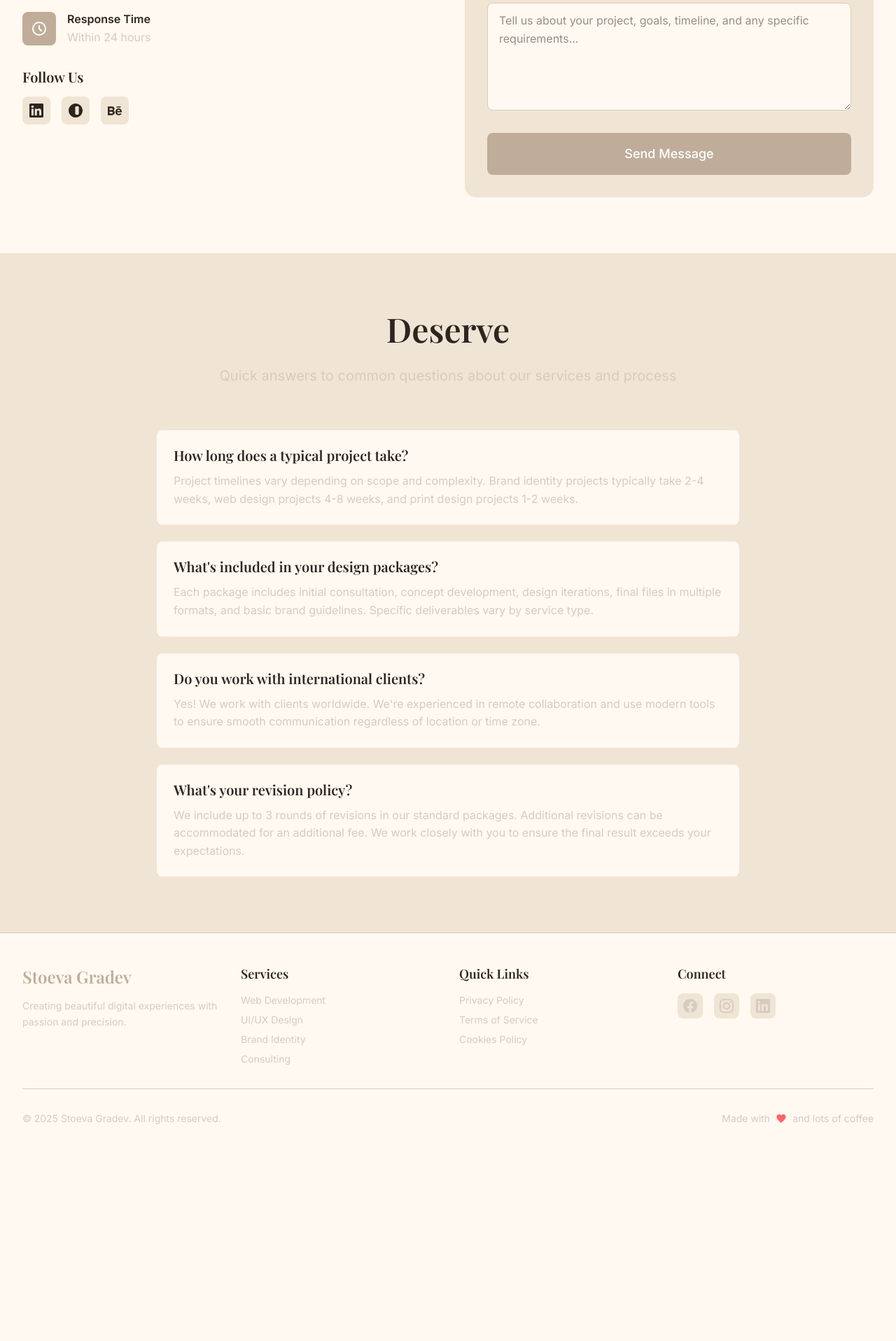
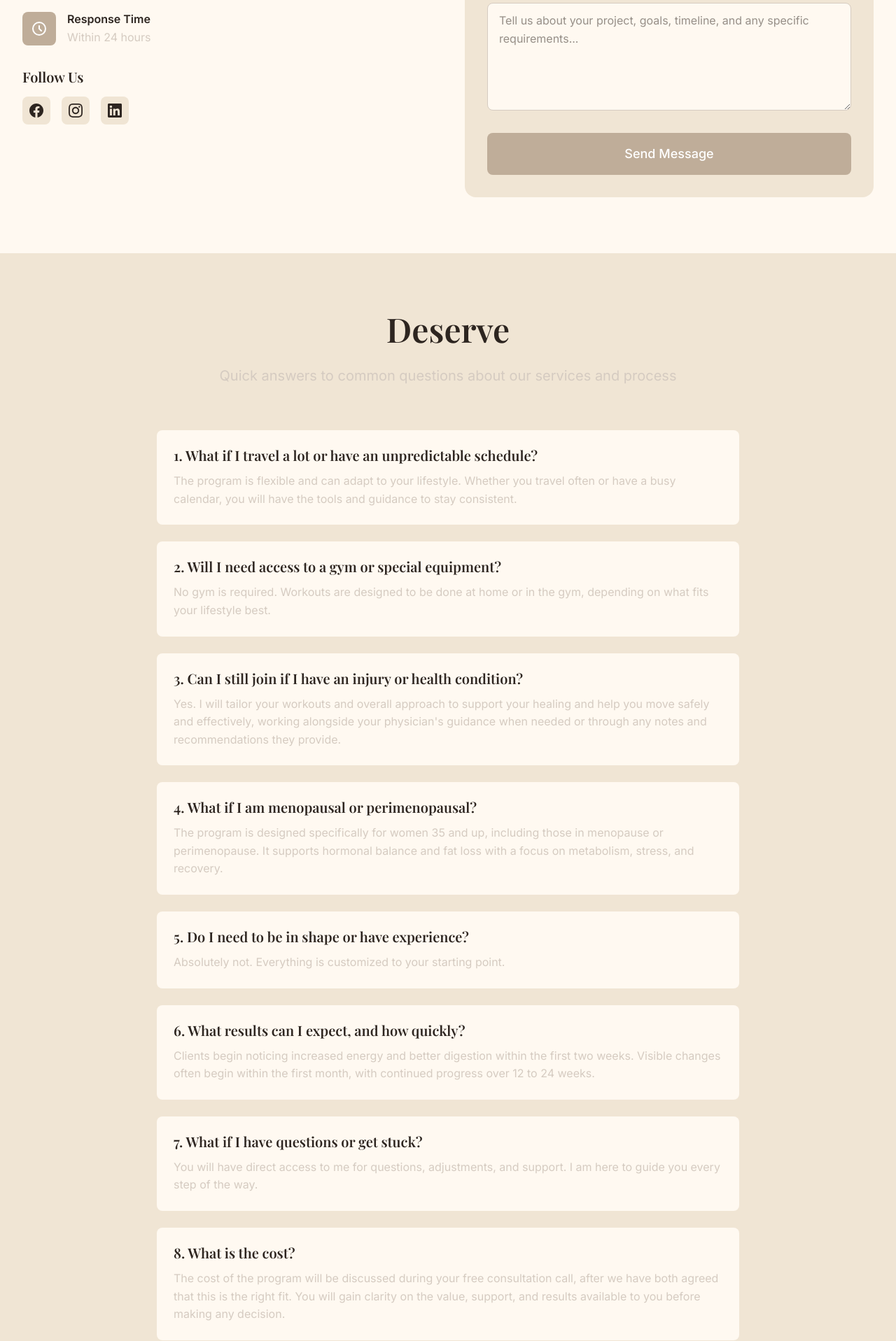
Before and after one commit to DavidIvanov02/stoeva-gradev, a Next.js app: page /contact in a window 1280 px wide. Shown: the part 880-2797 px from the top of the page at 70% size. Before the commit the page ends 2537 px from the top, so only its background shows below. Built offline with nearby package versions, Linux system fonts and the light colour scheme; a web font is replaced by a local one.

Commit message:
Update social media links in Contact component and enhance FAQ section with new questions and answers for improved user engagement and clarity.

```diff
--- a/app/(default)/contact/page.tsx
+++ b/app/(default)/contact/page.tsx
@@ -152,33 +152,36 @@ export default function Contact() {
                 <h3 className='text-xl font-serif mb-4 text-foreground'>Follow Us</h3>
                 <div className='flex space-x-4'>
                   <a
-                    href='https://linkedin.com'
+                    href='https://www.facebook.com/people/Stoeva-Gradev/61559740272482/'
                     target='_blank'
                     rel='noopener noreferrer'
                     className='w-10 h-10 bg-muted rounded-lg flex items-center justify-center hover:bg-primary hover:text-white transition-colors'
+                    aria-label='Facebook'
+                  >
+                    <svg className='w-5 h-5' fill='currentColor' viewBox='0 0 24 24'>
+                      <path d='M24 12.073c0-6.627-5.373-12-12-12s-12 5.373-12 12c0 5.99 4.388 10.954 10.125 11.854v-8.385H7.078v-3.47h3.047V9.43c0-3.007 1.792-4.669 4.533-4.669 1.312 0 2.686.235 2.686.235v2.953H15.83c-1.491 0-1.956.925-1.956 1.874v2.25h3.328l-.532 3.47h-2.796v8.385C19.612 23.027 24 18.062 24 12.073z' />
+                    </svg>
+                  </a>
+                  <a
+                    href='https://www.instagram.com/stoeva.gradev/'
+                    target='_blank'
+                    rel='noopener noreferrer'
+                    className='w-10 h-10 bg-muted rounded-lg flex items-center justify-center hover:bg-primary hover:text-white transition-colors'
+                    aria-label='Instagram'
+                  >
+                    <svg className='w-5 h-5' fill='currentColor' viewBox='0 0 24 24'>
+                      <path d='M12 2.163c3.204 0 3.584.012 4.85.07 3.252.148 4.771 1.691 4.919 4.919.058 1.265.069 1.645.069 4.849 0 3.205-.012 3.584-.069 4.849-.149 3.225-1.664 4.771-4.919 4.919-1.266.058-1.644.07-4.85.07-3.204 0-3.584-.012-4.849-.07-3.26-.149-4.771-1.699-4.919-4.92-.058-1.265-.07-1.644-.07-4.849 0-3.204.013-3.583.07-4.849.149-3.227 1.664-4.771 4.919-4.919 1.266-.057 1.645-.069 4.849-.069zm0-2.163c-3.259 0-3.667.014-4.947.072-4.358.2-6.78 2.618-6.98 6.98-.059 1.281-.073 1.689-.073 4.948 0 3.259.014 3.668.072 4.948.2 4.358 2.618 6.78 6.98 6.98 1.281.058 1.689.072 4.948.072 3.259 0 3.668-.014 4.948-.072 4.354-.2 6.782-2.618 6.979-6.98.059-1.28.073-1.689.073-4.948 0-3.259-.014-3.667-.072-4.947-.196-4.354-2.617-6.78-6.979-6.98-1.281-.059-1.69-.073-4.949-.073zm0 5.838c-3.403 0-6.162 2.759-6.162 6.162s2.759 6.163 6.162 6.163 6.162-2.759 6.162-6.163c0-3.403-2.759-6.162-6.162-6.162zm0 10.162c-2.209 0-4-1.79-4-4 0-2.209 1.791-4 4-4s4 1.791 4 4c0 2.21-1.791 4-4 4zm6.406-11.845c-.796 0-1.441.645-1.441 1.44s.645 1.44 1.441 1.44c.795 0 1.439-.645 1.439-1.40s-.644-1.44-1.439-1.44z' />
+                    </svg>
+                  </a>
+                  <a
+                    href='https://www.linkedin.com/company/stoeva-gradev-body-architect/'
+                    target='_blank'
+                    rel='noopener noreferrer'
+                    className='w-10 h-10 bg-muted rounded-lg flex items-center justify-center hover:bg-primary hover:text-white transition-colors'
+                    aria-label='LinkedIn'
                   >
                     <svg className='w-5 h-5' fill='currentColor' viewBox='0 0 24 24'>
                       <path d='M20.447 20.452h-3.554v-5.569c0-1.328-.027-3.037-1.852-3.037-1.853 0-2.136 1.445-2.136 2.939v5.667H9.351V9h3.414v1.561h.046c.477-.9 1.637-1.85 3.37-1.85 3.601 0 4.267 2.37 4.267 5.455v6.286zM5.337 7.433c-1.144 0-2.063-.926-2.063-2.065 0-1.138.92-2.063 2.063-2.063 1.14 0 2.064.925 2.064 2.063 0 1.139-.925 2.065-2.064 2.065zm1.782 13.019H3.555V9h3.564v11.452zM22.225 0H1.771C.792 0 0 .774 0 1.729v20.542C0 23.227.792 24 1.771 24h20.451C23.2 24 24 23.227 24 22.271V1.729C24 .774 23.2 0 22.222 0h.003z' />
-                    </svg>
-                  </a>
-                  <a
-                    href='https://instagram.com'
-                    target='_blank'
-                    rel='noopener noreferrer'
-                    className='w-10 h-10 bg-muted rounded-lg flex items-center justify-center hover:bg-primary hover:text-white transition-colors'
-                  >
-                    <svg className='w-5 h-5' fill='currentColor' viewBox='0 0 24 24'>
-                      <path d='M12.017 0C5.396 0 .029 5.367.029 11.987c0 6.618 5.367 11.986 11.988 11.986s11.987-5.368 11.987-11.986C24.014 5.367 18.635.001 12.017.001zm5.568 16.791c-.001.232-.016.465-.049.695-.131 1.063-.652 1.609-1.554 1.731-.5.067-1.015.102-1.522.102-.507-.001-1.021-.035-1.522-.102-.902-.122-1.423-.668-1.554-1.731-.033-.23-.048-.463-.049-.695V7.209c.001-.232.016-.465.049-.695.131-1.064.652-1.609 1.554-1.731.501-.067 1.015-.102 1.522-.102.507.001 1.021.035 1.522.102.902.122 1.423.667 1.554 1.731.033.23.048.463.049.695v9.582z' />
-                    </svg>
-                  </a>
-                  <a
-                    href='https://behance.net'
-                    target='_blank'
-                    rel='noopener noreferrer'
-                    className='w-10 h-10 bg-muted rounded-lg flex items-center justify-center hover:bg-primary hover:text-white transition-colors'
-                  >
-                    <svg className='w-5 h-5' fill='currentColor' viewBox='0 0 24 24'>
-                      <path d='M22 7h-7v-2h7v2zm1.726 10c-.442 1.297-2.029 3-5.101 3-3.074 0-5.564-1.729-5.564-5.675 0-3.91 2.325-5.92 5.466-5.92 3.082 0 4.964 1.782 5.375 4.426.078.506.109 1.188.095 2.14H15.97c.13 3.211 3.483 3.312 4.588 2.029h3.168zm-7.686-4h4.965c-.105-1.547-1.136-2.219-2.477-2.219-1.466 0-2.277.768-2.488 2.219zm-9.574 6.988h-6.466v-14.967h6.953c5.476.081 5.58 5.444 2.72 6.906 3.461 1.26 3.577 8.061-3.207 8.061zm-3.466-8.988h3.584c2.508 0 2.906-3-.312-3h-3.272v3zm3.391 3h-3.391v3.016h3.341c3.055 0 2.868-3.016.05-3.016z' />
                     </svg>
                   </a>
                 </div>
@@ -309,45 +312,84 @@ export default function Contact() {
           <div className='space-y-6'>
             <div className='bg-background p-6 rounded-lg'>
               <h3 className='text-xl font-serif mb-3 text-foreground'>
-                How long does a typical project take?
+                1. What if I travel a lot or have an unpredictable schedule?
               </h3>
               <p className='text-secondary'>
-                Project timelines vary depending on scope and complexity. Brand identity projects
-                typically take 2-4 weeks, web design projects 4-8 weeks, and print design projects
-                1-2 weeks.
+                The program is flexible and can adapt to your lifestyle. Whether you travel often or
+                have a busy calendar, you will have the tools and guidance to stay consistent.
               </p>
             </div>
 
             <div className='bg-background p-6 rounded-lg'>
               <h3 className='text-xl font-serif mb-3 text-foreground'>
-                What&apos;s included in your design packages?
+                2. Will I need access to a gym or special equipment?
               </h3>
               <p className='text-secondary'>
-                Each package includes initial consultation, concept development, design iterations,
-                final files in multiple formats, and basic brand guidelines. Specific deliverables
-                vary by service type.
+                No gym is required. Workouts are designed to be done at home or in the gym,
+                depending on what fits your lifestyle best.
               </p>
             </div>
 
             <div className='bg-background p-6 rounded-lg'>
               <h3 className='text-xl font-serif mb-3 text-foreground'>
-                Do you work with international clients?
+                3. Can I still join if I have an injury or health condition?
               </h3>
               <p className='text-secondary'>
-                Yes! We work with clients worldwide. We&apos;re experienced in remote collaboration
-                and use modern tools to ensure smooth communication regardless of location or time
-                zone.
+                Yes. I will tailor your workouts and overall approach to support your healing and
+                help you move safely and effectively, working alongside your physician&apos;s guidance
+                when needed or through any notes and recommendations they provide.
               </p>
             </div>
 
             <div className='bg-background p-6 rounded-lg'>
               <h3 className='text-xl font-serif mb-3 text-foreground'>
-                What&apos;s your revision policy?
+                4. What if I am menopausal or perimenopausal?
               </h3>
               <p className='text-secondary'>
-                We include up to 3 rounds of revisions in our standard packages. Additional
-                revisions can be accommodated for an additional fee. We work closely with you to
-                ensure the final result exceeds your expectations.
+                The program is designed specifically for women 35 and up, including those in
+                menopause or perimenopause. It supports hormonal balance and fat loss with a
+                focus on metabolism, stress, and recovery.
+              </p>
+            </div>
+
+            <div className='bg-background p-6 rounded-lg'>
+              <h3 className='text-xl font-serif mb-3 text-foreground'>
+                5. Do I need to be in shape or have experience?
+              </h3>
+              <p className='text-secondary'>
+                Absolutely not. Everything is customized to your starting point.
+              </p>
+            </div>
+
+            <div className='bg-background p-6 rounded-lg'>
+              <h3 className='text-xl font-serif mb-3 text-foreground'>
+                6. What results can I expect, and how quickly?
+              </h3>
+              <p className='text-secondary'>
+                Clients begin noticing increased energy and better digestion within the first two
+                weeks. Visible changes often begin within the first month, with continued progress
+                over 12 to 24 weeks.
+              </p>
+            </div>
+
+            <div className='bg-background p-6 rounded-lg'>
+              <h3 className='text-xl font-serif mb-3 text-foreground'>
+                7. What if I have questions or get stuck?
+              </h3>
+              <p className='text-secondary'>
+                You will have direct access to me for questions, adjustments, and support. I am
+                here to guide you every step of the way.
+              </p>
+            </div>
+
+            <div className='bg-background p-6 rounded-lg'>
+              <h3 className='text-xl font-serif mb-3 text-foreground'>
+                8. What is the cost?
+              </h3>
+              <p className='text-secondary'>
+                The cost of the program will be discussed during your free consultation call, after
+                we have both agreed that this is the right fit. You will gain clarity on the value,
+                support, and results available to you before making any decision.
               </p>
             </div>
           </div>
```
